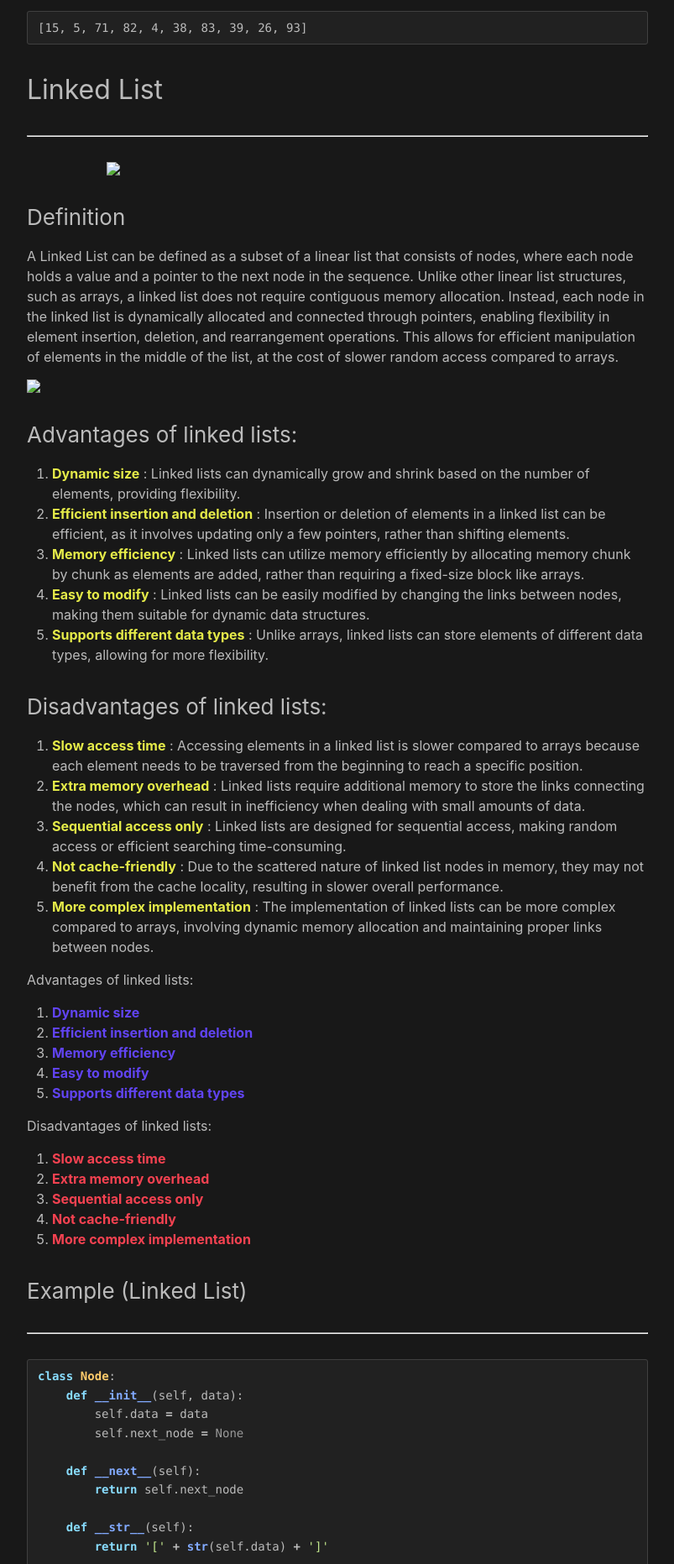
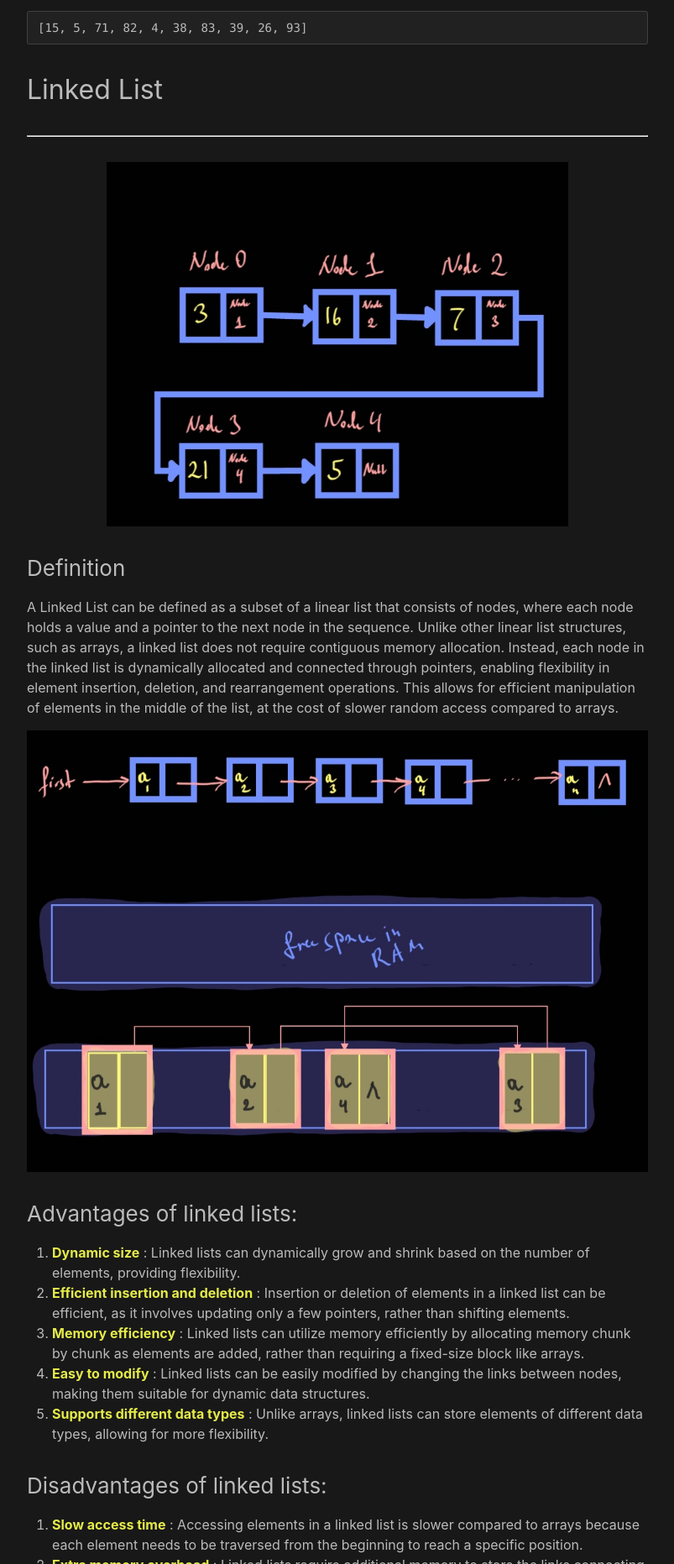
Before and after one commit to theoparashkevov/theoparashkevov.github.io, a Jekyll site: the page built from docs/_posts/2023-10-01-python-linear-list.md, in a window 1280 px wide. Shown: the part 4463-6326 px from the top of the page at 84% size, without its empty margins (238-1041 px from the left). Built offline with Jekyll 4.4.1, drawn with Linux system fonts in a browser that asks for light colours; formulas are drawn with MathJax 3.

Commit message:
[linear-list-python] added imgs

```diff
--- a/docs/_posts/2023-10-01-python-linear-list.md
+++ b/docs/_posts/2023-10-01-python-linear-list.md
@@ -168,7 +168,7 @@
 
 ---
 
-<img style="display: block; float: none; margin-left: auto; margin-right:auto;" src="images/linked_list.jpg" width="550"/>
+<img style="display: block; float: none; margin-left: auto; margin-right:auto;" src="{{ "/assets/img/posts/linear-list-python/linked_list.jpg" | relative_url }}" width="550"/>
 
 
 ### Definition
@@ -176,7 +176,7 @@
 A Linked List can be defined as a subset of a linear list that consists of nodes, where each node holds a value and a pointer to the next node in the sequence. Unlike other linear list structures, such as arrays, a linked list does not require contiguous memory allocation. Instead, each node in the linked list is dynamically allocated and connected through pointers, enabling flexibility in element insertion, deletion, and rearrangement operations. This allows for efficient manipulation of elements in the middle of the list, at the cost of slower random access compared to arrays.
 
 
-<img style="display: block; float: none; margin-left: auto; margin-right:auto;" src="images/ram.jpg" width="750"/>
+<img style="display: block; float: none; margin-left: auto; margin-right:auto;" src="{{ "/assets/img/posts/linear-list-python/ram.jpg" | relative_url }}" width="750"/>
 
 
 ### Advantages of linked lists:
@@ -294,7 +294,7 @@
 
 ---
 
-<img style="display: block; float: none; margin-left: auto; margin-right:auto;" src="images/insert.jpg" width="750"/>
+<img style="display: block; float: none; margin-left: auto; margin-right:auto;" src="{{ "/assets/img/posts/linear-list-python/insert.jpg" | relative_url }}" width="750"/>
 
 
 
@@ -563,7 +563,7 @@
 
 ---
 
-<img style="display: block; float: none; margin-left: auto; margin-right:auto;" src="images/delete.jpg" width="750"/>
+<img style="display: block; float: none; margin-left: auto; margin-right:auto;" src="{{ "/assets/img/posts/linear-list-python/delete.jpg" | relative_url }}" width="750"/>
 
 
 Deletion operation in a linked list can occur in three possible situations:
```
Also changed, not shown: docs/assets/img/posts/linear-list-python/circular_list.jpg (added), docs/assets/img/posts/linear-list-python/delete.jpg (added), docs/assets/img/posts/linear-list-python/insert.jpg (added), docs/assets/img/posts/linear-list-python/linked_list.jpg (added), docs/assets/img/posts/linear-list-python/ram.jpg (added).
